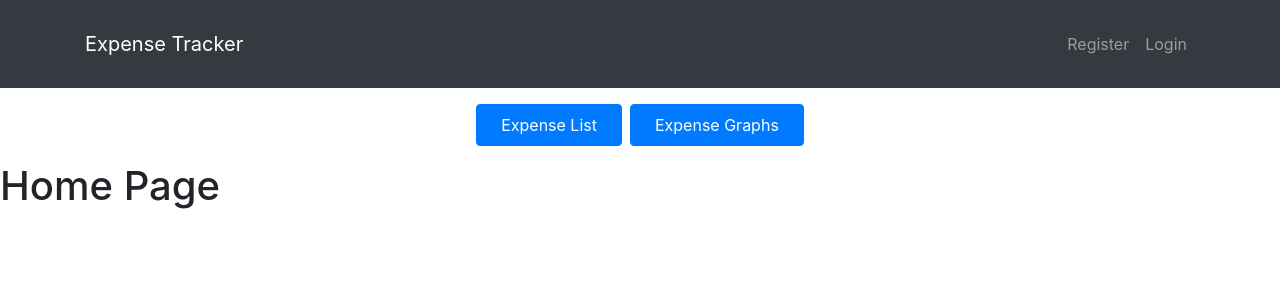
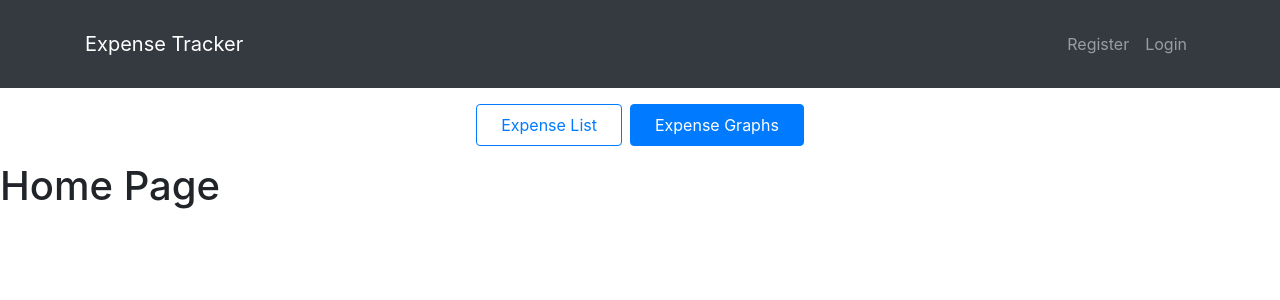
Before and after one commit to jolouie7/expense-tracker-reactjs, a React (Create React App) app: page / in a window 1280 px wide. Shown: the top 300 px of the page. Built offline with nearby package versions, Linux system fonts and the light colour scheme; no server answers.

Commit message:
add active and ghost button

```diff
--- a/src/components/SubHeader.jsx
+++ b/src/components/SubHeader.jsx
@@ -4,13 +4,33 @@ import Container from "react-bootstrap/Container";
 import Button from "react-bootstrap/Button";
 
 const SubHeader = () => {
+  console.log(window.location.href.includes("/expense-list"));
   return (
     <div>
       <Container className="text-center my-3">
-        <Link to="/expense-list">
-          <Button className="mr-1 px-4 py-2">Expense List</Button>
-        </Link>
-        <Button className="ml-1 px-4 py-2">Expense Graphs</Button>
+        {window.location.href.includes("/expense-list") ? (
+          <div>
+            <Link to="/expense-list">
+              <Button className="mr-1 px-4 py-2">Expense List</Button>
+            </Link>
+            <Link to="/expense-graph">
+              <Button variant="outline-primary" className="ml-1 px-4 py-2">
+                Expense Graphs
+              </Button>
+            </Link>
+          </div>
+        ) : (
+          <div>
+            <Link to="/expense-list">
+              <Button variant="outline-primary" className="mr-1 px-4 py-2">
+                Expense List
+              </Button>
+            </Link>
+            <Link to="/expense-graph">
+              <Button className="ml-1 px-4 py-2">Expense Graphs</Button>
+            </Link>
+          </div>
+        )}
       </Container>
     </div>
   );
```
